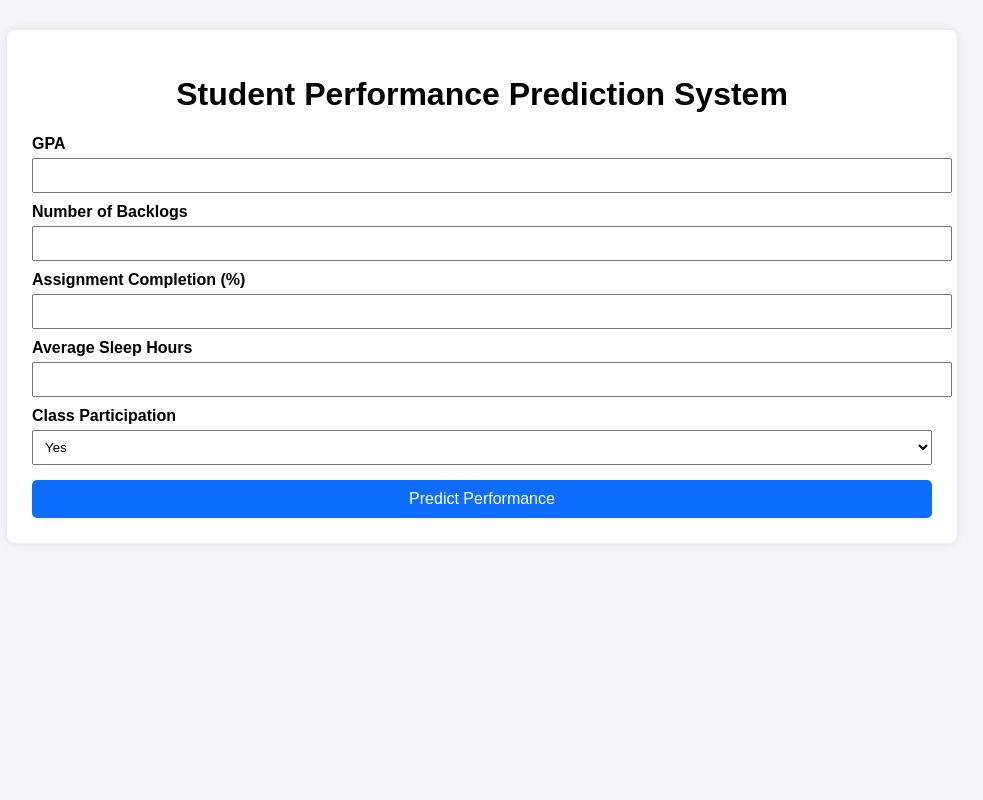
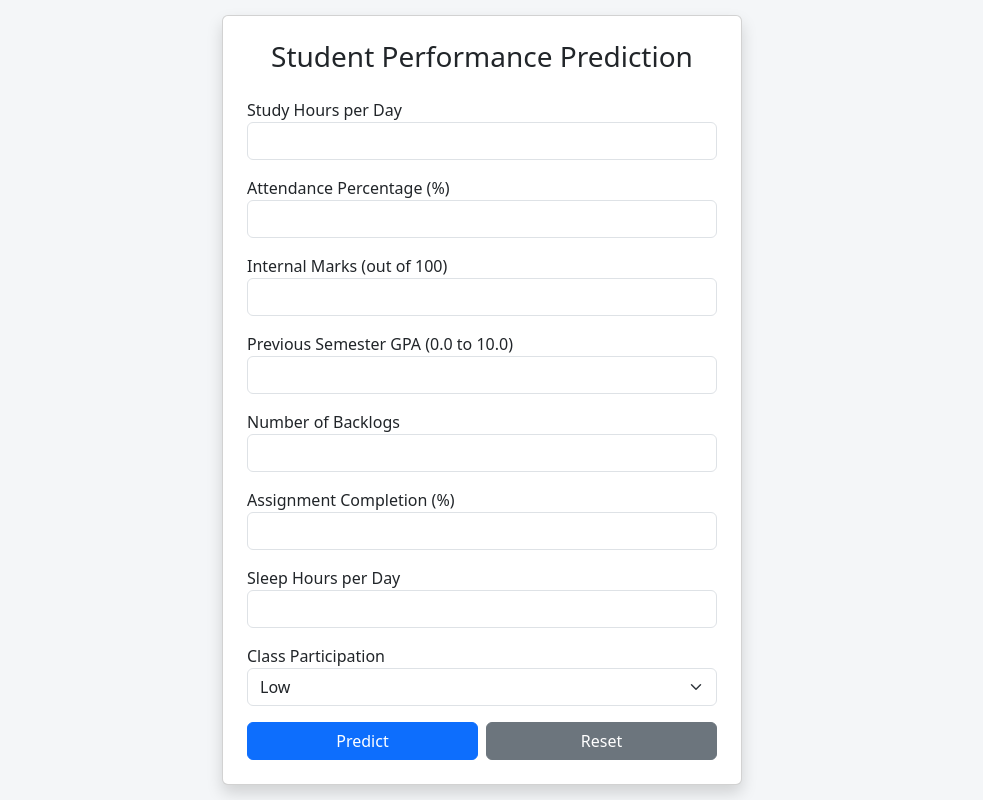
Before and after one commit to SubhasisRoy578/student-performance-app, a Flask app: page / in a window 1280 px wide. Shown: the whole page, without its empty margins (158-1141 px from the left). Run offline with Flask 3, Linux system fonts and the light colour scheme.

Commit message:
Fixed suggestions for improvement display

```diff
--- a/templates/index.html
+++ b/templates/index.html
@@ -3,177 +3,154 @@
 <head>
     <meta charset="UTF-8">
     <title>Student Performance Prediction</title>
-    <meta name="viewport" content="width=device-width, initial-scale=1.0">
 
-    <!-- Chart.js -->
+    <link href="https://cdn.jsdelivr.net/npm/bootstrap@5.3.2/dist/css/bootstrap.min.css" rel="stylesheet">
     <script src="https://cdn.jsdelivr.net/npm/chart.js"></script>
 
     <style>
-        body {
-            font-family: Arial, sans-serif;
-            background-color: #f4f6f9;
-            margin: 0;
-            padding: 0;
-        }
-
-        .container {
-            width: 90%;
-            max-width: 900px;
-            margin: 30px auto;
-            background: #ffffff;
-            padding: 25px;
-            border-radius: 8px;
-            box-shadow: 0 0 10px rgba(0,0,0,0.1);
-        }
-
-        h1, h2, h3 {
-            text-align: center;
-        }
-
-        form label {
-            display: block;
-            margin-top: 10px;
-            font-weight: bold;
-        }
-
-        form input, form select {
-            width: 100%;
-            padding: 8px;
-            margin-top: 5px;
-        }
-
-        button {
-            margin-top: 15px;
-            width: 100%;
-            padding: 10px;
-            background-color: #0d6efd;
-            color: white;
-            border: none;
-            font-size: 16px;
-            cursor: pointer;
-            border-radius: 5px;
-        }
-
-        button:hover {
-            background-color: #0b5ed7;
-        }
-
-        ul {
-            margin-top: 10px;
-        }
-
-        .result-box {
-            margin-top: 25px;
-        }
-
-        canvas {
-            margin-top: 20px;
-        }
+        body { background-color: #f4f6f8; }
+        .progress { height: 25px; }
+        canvas { margin-top: 20px; }
     </style>
 </head>
 
 <body>
+<div class="container d-flex justify-content-center align-items-center min-vh-100">
+<div class="card shadow p-4" style="width: 520px;">
 
-<div class="container">
-    <h1>Student Performance Prediction System</h1>
+<h3 class="text-center mb-4">Student Performance Prediction</h3>
 
 <form method="POST">
-        <label>GPA</label>
-        <input type="number" step="0.1" name="gpa" required>
 
+<div class="mb-3">
+<label>Study Hours per Day</label>
+<input type="number" step="0.1" name="study_hours" class="form-control"
+value="{{ form_data.study_hours if form_data }}" required>
+</div>
+
+<div class="mb-3">
+<label>Attendance Percentage (%)</label>
+<input type="number" name="attendance" class="form-control"
+value="{{ form_data.attendance if form_data }}" required>
+</div>
+
+<div class="mb-3">
+<label>Internal Marks (out of 100)</label>
+<input type="number" name="internal_marks" class="form-control"
+value="{{ form_data.internal_marks if form_data }}" required>
+</div>
+
+<div class="mb-3">
+<label>Previous Semester GPA (0.0 to 10.0)</label>
+<input type="number" step="0.1" name="gpa" class="form-control"
+value="{{ form_data.gpa if form_data }}" required>
+</div>
+
+<div class="mb-3">
 <label>Number of Backlogs</label>
-        <input type="number" name="backlogs" required>
+<input type="number" min="0" name="backlogs" class="form-control"
+value="{{ form_data.backlogs if form_data }}" required>
+</div>
 
+<div class="mb-3">
 <label>Assignment Completion (%)</label>
-        <input type="number" name="assignments" required>
+<input type="number" min="0" max="100" name="assignments" class="form-control"
+value="{{ form_data.assignments if form_data }}" required>
+</div>
 
-        <label>Average Sleep Hours</label>
-        <input type="number" name="sleep" required>
+<div class="mb-3">
+<label>Sleep Hours per Day</label>
+<input type="number" step="0.1" name="sleep" class="form-control"
+value="{{ form_data.sleep if form_data }}" required>
+</div>
 
+<div class="mb-3">
 <label>Class Participation</label>
-        <select name="participation">
-            <option value="1">Yes</option>
-            <option value="0">No</option>
+<select name="participation" class="form-select">
+<option value="0" {% if form_data and form_data.participation=='0' %}selected{% endif %}>Low</option>
+<option value="1" {% if form_data and form_data.participation=='1' %}selected{% endif %}>Medium</option>
+<option value="2" {% if form_data and form_data.participation=='2' %}selected{% endif %}>High</option>
 </select>
+</div>
 
-        <button type="submit">Predict Performance</button>
+<div class="d-flex gap-2">
+<button class="btn btn-primary w-100">Predict</button>
+<a href="/" class="btn btn-secondary w-100">Reset</a>
+</div>
+
 </form>
 
 {% if prediction %}
-    <div class="result-box">
-        <h2>Prediction Result</h2>
-        <p><strong>Performance:</strong> {{ prediction }}</p>
+<hr>
+
+<h5 class="text-center">{{ prediction }}</h5>
+
 <p><strong>Confidence:</strong> {{ confidence }}%</p>
-
-        <h3>Reasons</h3>
-        <ul>
-            {% for reason in reasons %}
-                <li>{{ reason }}</li>
-            {% endfor %}
-        </ul>
-
-        <h3>Suggestions for Improvement</h3>
-        <ul>
-            {% for suggestion in suggestions %}
-                <li>{{ suggestion }}</li>
-            {% endfor %}
-        </ul>
-
-        <h3>Score Comparison</h3>
-        <canvas id="scoreChart"></canvas>
-
-        <h3>Attendance vs Performance</h3>
-        <canvas id="attendanceChart"></canvas>
-
-        <h3>Study Hours vs Performance</h3>
-        <canvas id="studyChart"></canvas>
-    </div>
-    {% endif %}
+<div class="progress">
+<div class="progress-bar" style="width: {{ confidence }}%">{{ confidence }}%</div>
 </div>
 
-{% if prediction %}
+<h6 class="mt-3">Performance Factors</h6>
+<ul>{% for r in reasons %}<li>{{ r }}</li>{% endfor %}</ul>
+
+<h6>Suggestions for Improvement</h6>
+<ul>{% for s in suggestions %}<li>{{ s }}</li>{% endfor %}</ul>
+
+<canvas id="scoreChart"></canvas>
+<canvas id="attendanceChart"></canvas>
+<canvas id="studyChart"></canvas>
+<canvas id="gpaChart"></canvas>
+
 <script>
-    const scoreCtx = document.getElementById('scoreChart');
-    new Chart(scoreCtx, {
-        type: 'bar',
-        data: {
-            labels: ['Obtained Score', 'Maximum Score'],
-            datasets: [{
-                data: [{{ score }}, 14],
-                borderWidth: 1
+new Chart(scoreChart,{
+type:'bar',
+data:{
+    labels:['Score','Max'],
+    datasets:[{
+        label:'Score Comparison',
+        data:[{{score}},14]
     }]
 }
 });
 
-    const attendanceCtx = document.getElementById('attendanceChart');
-    new Chart(attendanceCtx, {
-        type: 'line',
-        data: {
-            labels: ['Low', 'Medium', 'High'],
-            datasets: [{
-                label: 'Performance Score',
-                data: [40, 65, 30],
-                fill: false,
-                tension: 0.3
+new Chart(attendanceChart,{
+type:'line',
+data:{
+    labels:['Low','Medium','High'],
+    datasets:[{
+        label:'Performance Score',
+        data:[40,65,{{confidence}}],
+        tension:0.4
     }]
 }
 });
 
-    const studyCtx = document.getElementById('studyChart');
-    new Chart(studyCtx, {
-        type: 'line',
-        data: {
-            labels: ['Low', 'Medium', 'High'],
-            datasets: [{
-                label: 'Performance Score',
-                data: [35, 60, 45],
-                fill: false,
-                tension: 0.3
+new Chart(studyChart,{
+type:'bar',
+data:{
+    labels:['2 hrs','4 hrs','6 hrs'],
+    datasets:[{
+        label:'Performance Score',
+        data:[50,70,{{confidence}}]
+    }]
+}
+});
+
+new Chart(gpaChart,{
+type:'line',
+data:{
+    labels:['6','7','8','9'],
+    datasets:[{
+        label:'Performance Score',
+        data:[55,65,80,{{confidence}}],
+        tension:0.4
     }]
 }
 });
 </script>
 {% endif %}
 
+</div>
+</div>
 </body>
 </html>
```
Lines whose indentation alone changed are shown as unchanged.
